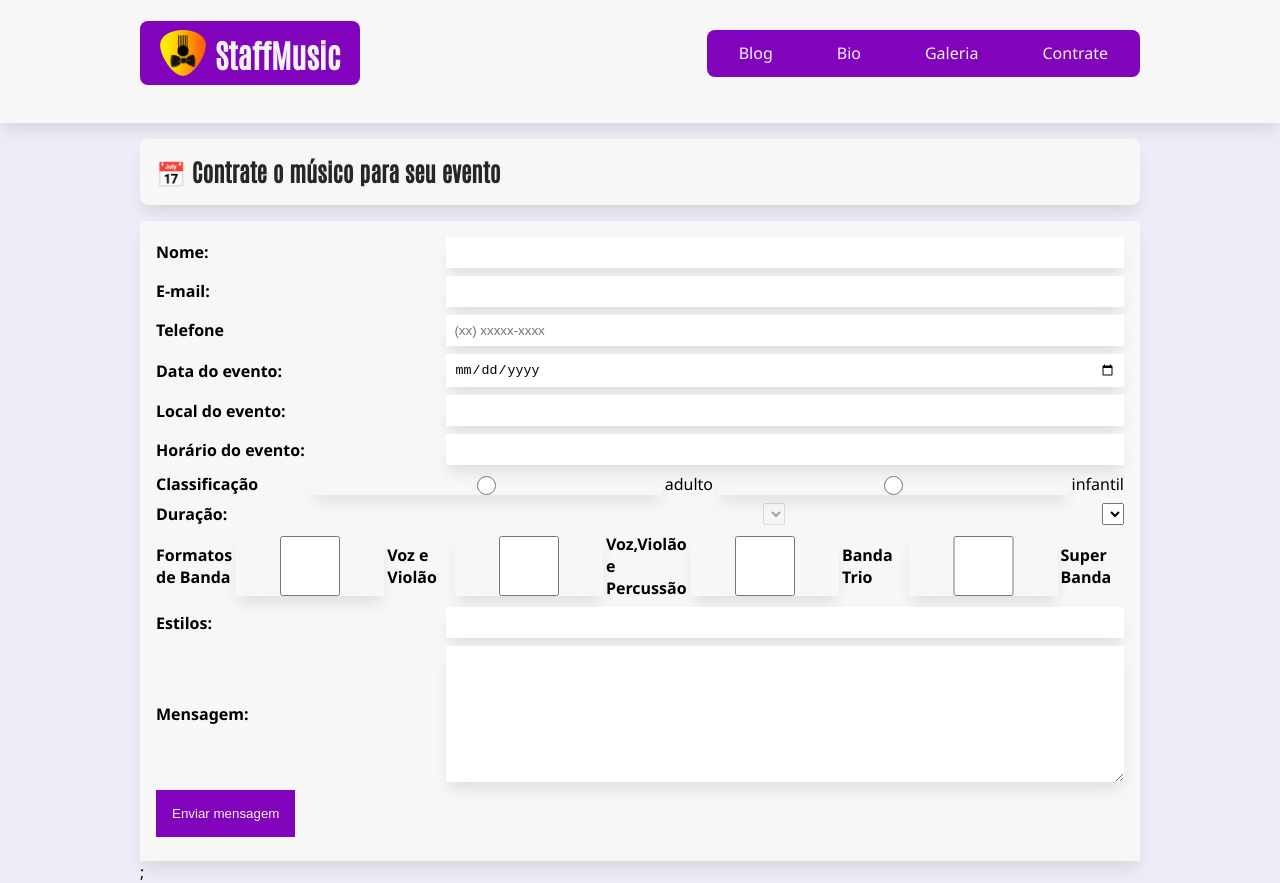
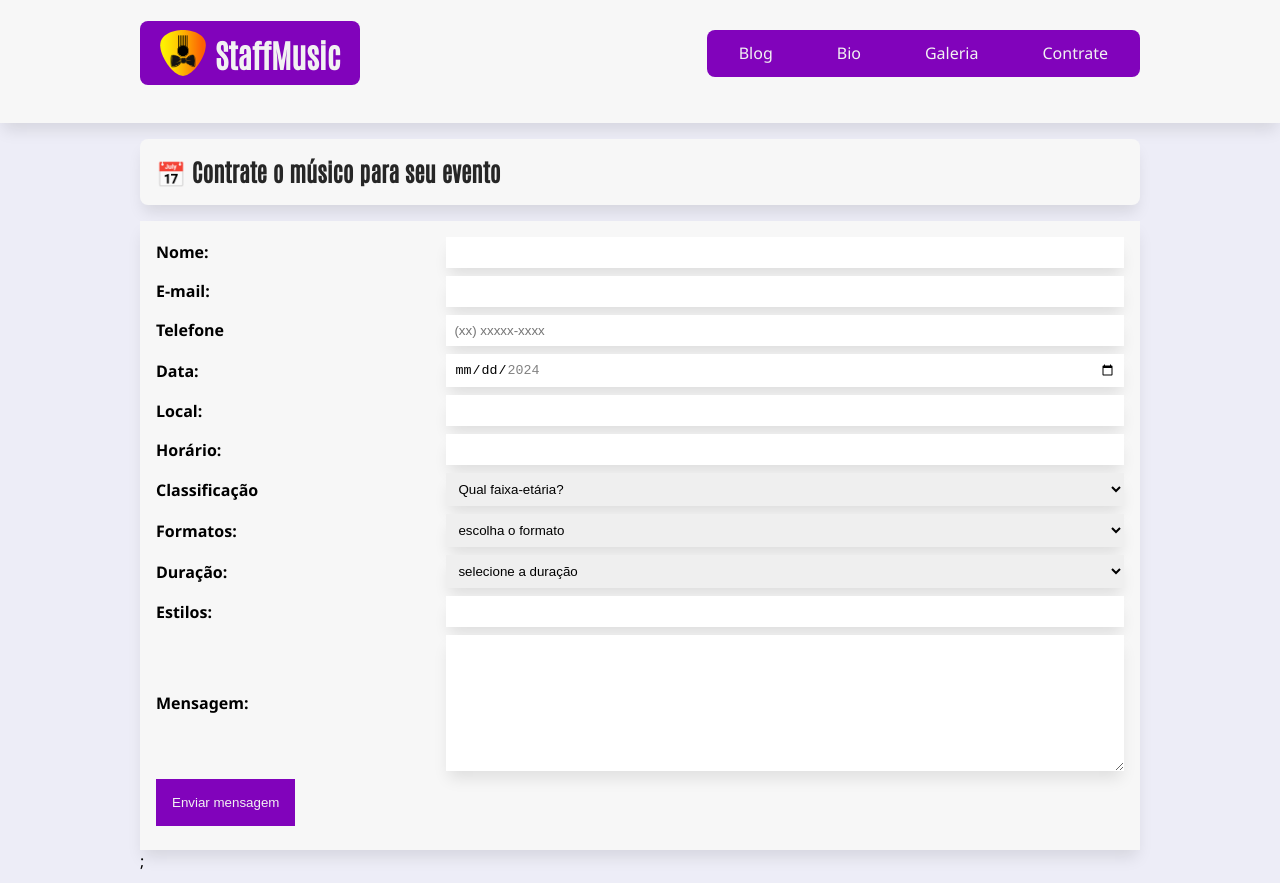
Before and after one commit to leandroaerolito/exercicio-next, a Next.js app: page /contrate in a window 1280 px wide. Built offline with nearby package versions, Linux system fonts and the light colour scheme.

Commit message:
alterando o formulário para select

```diff
--- a/src/pages/contrate.jsx
+++ b/src/pages/contrate.jsx
@@ -33,57 +33,48 @@ export default function Contrate() {
             </div>
 
             <div>
-              <label htmlFor="data">Data do evento:</label>
-              <input type="date" name="data" min="2024-01-05" max={2024-12-31}  />
+              <label htmlFor="data">Data:</label>
+              <input type="date" name="data" min="2024-01-05" max="2024-12-31" />
             </div>
 
             <div>
-              <label htmlFor="local">Local do evento:</label>
+              <label htmlFor="local">Local:</label>
               <input type="text" name="local" id="local" />
             </div>
             <div>
-              <label htmlFor="horario">Horário do evento:</label>
+              <label htmlFor="horario">Horário:</label>
               <input type="text" name="horario" id="horario" />
             </div>
 
             <div>
               <label htmlFor="faixaEtaria">Classificação</label>
-              <input type="radio" name="classificação" value="adulto"/>adulto
-              <input type="radio" name="classificação" value="infantil"/>infantil
+              <select name="classificação" id="classificação1">
+                <option selected disabled value="">Qual faixa-etária?</option>
+                <option value="adulto">adulto</option>
+                <option value="infantil">infantil</option>
+              </select>
+            </div>
+
+            <div>
+              <label htmlFor="formatos">Formatos:</label>
+              <select name="formatos" id="formato1">voz
+                <option selected disabled value="">escolha o formato</option>
+                <option value="voz e violão">Voz e Violão</option>
+                <option value="+percussão"> + percussão</option>
+                <option value="trio">Banda Trio</option>
+                <option value="banda">Super Banda</option>
+              </select>
             </div>
 
             <div>
               <label htmlFor="duração">Duração:</label>
-                <select name="" id="" disabled="disabled">Selecione</select>
-
-                <select name="duração" id="">
-                  <option value="1h"></option>
-                  <option value="2h"></option>
-                  <option value="4h"></option>
-                  <option value="6h"></option>
-
-                </select>
-
-
-            </div>
-
-            <div>
-              <label>Formatos de Banda</label>
-              <input type="checkbox" id="formato1" name="formato1" value="voz e violão"/>
-              <label htmlFor="formato1">Voz e Violão</label>
-
-              <input type="checkbox" id="formato2" name="formato2" value="voz, violão e percussão"/>
-              <label for="formato2" >Voz,Violão e Percussão</label>
-
-              <input type="checkbox" id="formato3" name="formato3" value="Banda Trio"/>
-              <label htmlFor="formato1">Banda Trio</label>
-
-              <input type="checkbox" id="formato4" name="formato4" value="Super Banda"/>
-              <label htmlFor="formato1">Super Banda</label>
-
-
-
-
+              <select name="duração" id="duracao1">voz
+                <option selected disabled value="">selecione a duração</option>
+                <option value="voz e violão">1h</option>
+                <option value="+percussão">2h</option>
+                <option value="trio">4h</option>
+                <option value="banda">6h</option>
+              </select>
             </div>
 
             <div>
@@ -129,6 +120,7 @@ const StyledContrate = styled.section`
     }
 
     & input,
+      select,
     & textarea {
       width: 70%;
       border: none;
```
